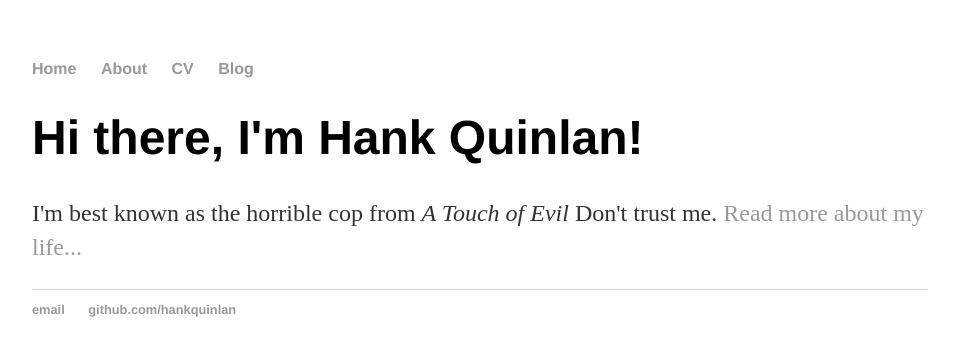
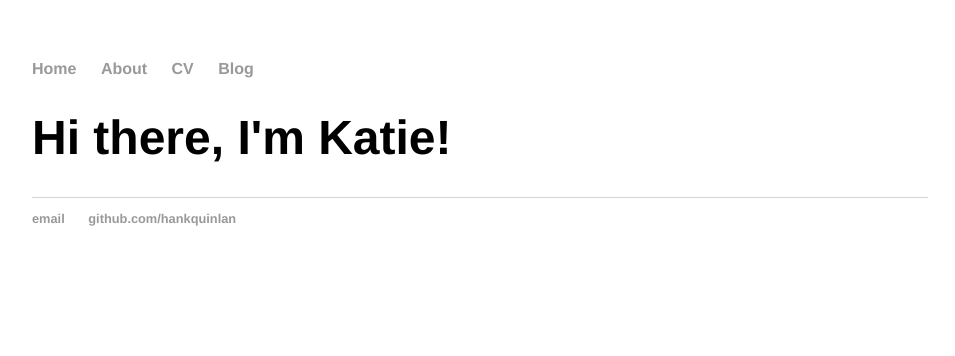
Before and after one commit to kathryncaruso/kathryncaruso.github.io, a Jekyll site: the page built from index.html, in a window 1280 px wide. Shown: the top 356 px of the page, without its empty margins (160-1115 px from the left). Built offline with Jekyll 4.4.1, drawn with Linux system fonts in a browser that asks for light colours.

Commit message:
Update name

```diff
--- a/index.html
+++ b/index.html
@@ -1,8 +1,8 @@
 ---
 layout: default
-title: Hank Quinlan, Horrible Cop
+title: Kathryn Caruso
 ---
 <div class="blurb">
-	<h1>Hi there, I'm Hank Quinlan!</h1>
-	<p>I'm best known as the horrible cop from <em>A Touch of Evil</em> Don't trust me. <a href="/about">Read more about my life...</a></p>
+	<h1>Hi there, I'm Katie!</h1>
+	<p></a></p>
 </div><!-- /.blurb -->
```
